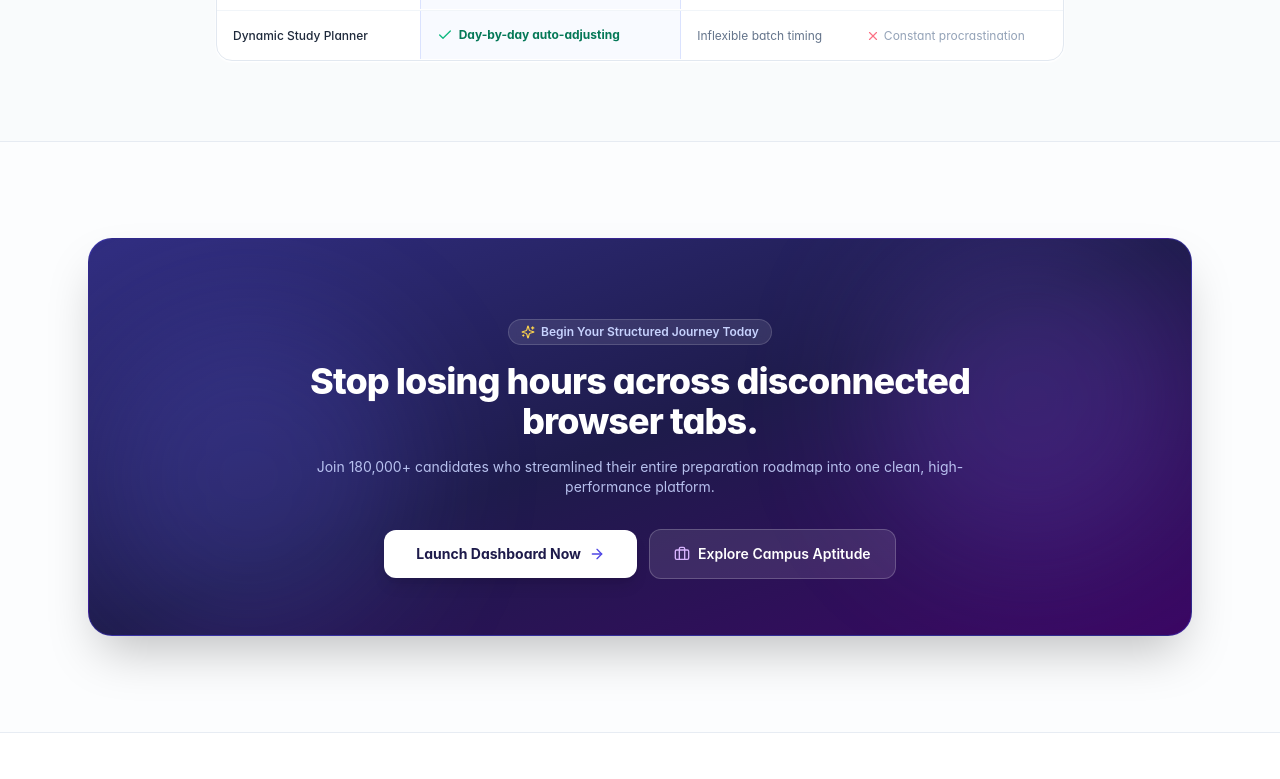
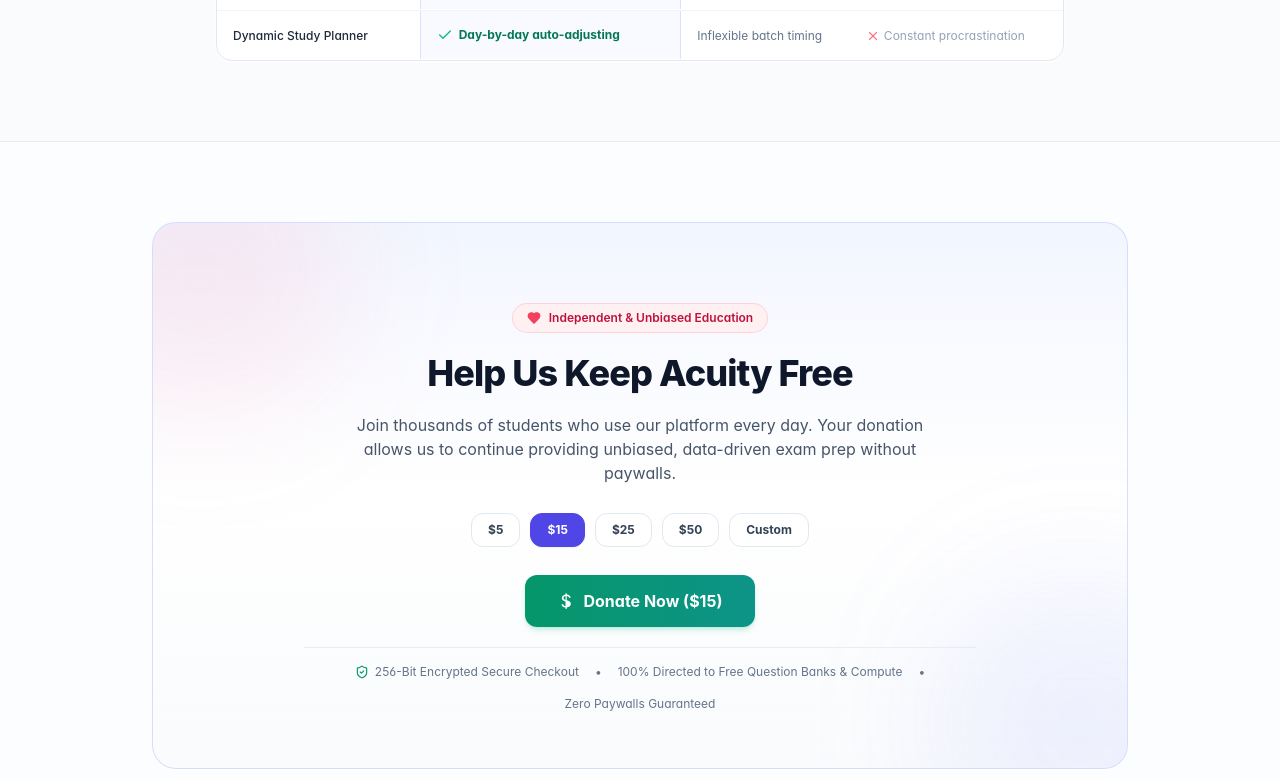
Before and after one commit to Christopher-91/Exam_prep, a Next.js app: page / in a window 1280 px wide. Shown: the part 3160-3939 px from the top of the page. Built offline with nearby package versions, Linux system fonts and the light colour scheme.

Commit message:
feat(landing): replace dark CTA with clean, inviting community donation card and Bootstrap currency dollar icon

```diff
--- a/src/components/landing/LandingPage.tsx
+++ b/src/components/landing/LandingPage.tsx
@@ -30,10 +30,12 @@ import {
   BookOpen,
   ShieldCheck,
   Star,
+  Heart,
 } from "lucide-react";
 import { ThemeToggle } from "@/components/common/ThemeToggle";
 import { BRAND_CONFIG } from "@/config/brand.config";
 import { useApp } from "@/context/AppContext";
+import { Modal } from "@/components/common/Modal";
 
 export function LandingPage() {
   const router = useRouter();
@@ -45,6 +47,12 @@ export function LandingPage() {
   const [selectedDuration, setSelectedDuration] = useState("30 days");
   const [activeSheetTab, setActiveSheetTab] = useState<"sat" | "jee" | "gre" | "neet" | "aptitude">("sat");
   const [exploreMenuOpen, setExploreMenuOpen] = useState(false);
+
+  // Donation state
+  const [showDonateModal, setShowDonateModal] = useState(false);
+  const [selectedAmount, setSelectedAmount] = useState<number | "custom">(15);
+  const [customAmount, setCustomAmount] = useState<string>("");
+  const [donationSubmitted, setDonationSubmitted] = useState(false);
 
   // Topics for the right-hand hero widget with semantic vibrant color accents
   const undergradTopics = [
@@ -953,47 +961,225 @@ export function LandingPage() {
         </div>
       </section>
 
-      {/* ================= 7. VIBRANT GRADIENT CALL TO ACTION ================= */}
-      <section className="py-16 md:py-24 max-w-6xl mx-auto px-4 sm:px-6">
-        <div className="rounded-3xl bg-gradient-to-br from-indigo-900 via-indigo-950 to-purple-950 text-white p-8 md:p-14 text-center relative overflow-hidden shadow-2xl space-y-6 border border-indigo-700/50">
-          {/* Ambient Glows */}
-          <div className="absolute top-0 right-0 w-80 h-80 bg-violet-500/20 rounded-full blur-3xl pointer-events-none" />
-          <div className="absolute bottom-0 left-0 w-80 h-80 bg-indigo-500/20 rounded-full blur-3xl pointer-events-none" />
+      {/* ================= 7. COMMUNITY MISSION & DONATION ================= */}
+      <section className="py-16 md:py-20 max-w-5xl mx-auto px-4 sm:px-6">
+        <div className="rounded-3xl bg-gradient-to-b from-indigo-50/70 via-white to-slate-50/80 dark:from-[#131522] dark:via-[#11131c] dark:to-[#161424] border border-indigo-200/70 dark:border-indigo-900/40 p-8 sm:p-12 md:p-14 text-center relative overflow-hidden shadow-card space-y-6">
+          {/* Subtle warm ambient glow behind the card */}
+          <div className="absolute -top-24 -left-24 w-72 h-72 bg-rose-400/10 rounded-full blur-3xl pointer-events-none" />
+          <div className="absolute -bottom-24 -right-24 w-72 h-72 bg-indigo-400/10 rounded-full blur-3xl pointer-events-none" />
 
-          <div className="relative z-10 space-y-4 max-w-2xl mx-auto">
-            <span className="inline-flex items-center gap-1.5 px-3 py-1 rounded-full bg-white/10 text-indigo-200 text-xs font-semibold backdrop-blur-sm border border-white/15">
-              <Sparkles className="w-3.5 h-3.5 text-amber-300" />
-              <span>Begin Your Structured Journey Today</span>
-            </span>
+          <div className="relative z-10 space-y-5 max-w-2xl mx-auto">
+            {/* Top Mission Pill */}
+            <div className="inline-flex items-center gap-2 px-3.5 py-1.5 rounded-full bg-rose-50 dark:bg-rose-950/40 border border-rose-200/80 dark:border-rose-900/60 text-xs font-semibold text-rose-700 dark:text-rose-300 shadow-2xs">
+              <Heart className="w-3.5 h-3.5 fill-rose-500 text-rose-500" />
+              <span>Independent & Unbiased Education</span>
+            </div>
 
-            <h2 className="text-2xl sm:text-4xl font-extrabold tracking-tight leading-tight">
-              Stop losing hours across disconnected browser tabs.
+            {/* Heading requested by the user */}
+            <h2 className="text-2xl sm:text-3xl md:text-4xl font-extrabold tracking-tight text-slate-900 dark:text-white leading-tight">
+              Help Us Keep Acuity Free
             </h2>
 
-            <p className="text-xs sm:text-sm text-indigo-200/90 leading-relaxed">
-              Join 180,000+ candidates who streamlined their entire preparation roadmap into one clean, high-performance platform.
+            {/* Description requested by the user */}
+            <p className="text-sm sm:text-base text-slate-600 dark:text-slate-300 leading-relaxed max-w-xl mx-auto">
+              Join thousands of students who use our platform every day. Your donation allows us to continue providing unbiased, data-driven exam prep without paywalls.
             </p>
 
-            <div className="pt-4 flex flex-col sm:flex-row items-center justify-center gap-3">
+            {/* Quick-select donation amounts */}
+            <div className="flex flex-wrap items-center justify-center gap-2.5 pt-2">
+              {[5, 15, 25, 50].map((amt) => (
+                <button
+                  key={amt}
+                  type="button"
+                  onClick={() => {
+                    setSelectedAmount(amt);
+                    setCustomAmount("");
+                  }}
+                  className={`px-4 py-2 rounded-xl text-xs font-bold transition-all border ${
+                    selectedAmount === amt
+                      ? "bg-indigo-600 text-white border-indigo-600 shadow-sm"
+                      : "bg-white dark:bg-[#181a24] text-slate-700 dark:text-slate-200 border-slate-200 dark:border-slate-800 hover:border-slate-300 hover:bg-slate-50"
+                  }`}
+                >
+                  ${amt}
+                </button>
+              ))}
+
               <button
-                onClick={() => router.push(isAuthenticated ? "/dashboard" : "/signup")}
-                className="w-full sm:w-auto px-8 py-3.5 rounded-xl bg-white hover:bg-slate-100 text-indigo-950 font-bold text-xs sm:text-sm transition-all shadow-lg flex items-center justify-center gap-2"
+                type="button"
+                onClick={() => setSelectedAmount("custom")}
+                className={`px-4 py-2 rounded-xl text-xs font-bold transition-all border ${
+                  selectedAmount === "custom"
+                    ? "bg-indigo-600 text-white border-indigo-600 shadow-sm"
+                    : "bg-white dark:bg-[#181a24] text-slate-700 dark:text-slate-200 border-slate-200 dark:border-slate-800 hover:border-slate-300 hover:bg-slate-50"
+                }`}
               >
-                <span>{isAuthenticated ? "Launch Dashboard Now" : "Create Free Candidate Account"}</span>
-                <ArrowRight className="w-4 h-4 text-indigo-600" />
+                Custom
               </button>
+            </div>
 
-              <Link
-                href="/aptitude-practice"
-                className="w-full sm:w-auto px-6 py-3.5 rounded-xl bg-white/10 hover:bg-white/20 text-white font-semibold text-xs sm:text-sm transition-all border border-white/20 flex items-center justify-center gap-2"
+            {selectedAmount === "custom" && (
+              <div className="max-w-xs mx-auto pt-1">
+                <div className="relative">
+                  <span className="absolute left-3 top-2 text-slate-400 font-bold text-sm">$</span>
+                  <input
+                    type="number"
+                    min="1"
+                    placeholder="Enter custom amount"
+                    value={customAmount}
+                    onChange={(e) => setCustomAmount(e.target.value)}
+                    className="w-full pl-8 pr-3 py-2 text-xs rounded-lg border border-slate-300 dark:border-slate-700 bg-white dark:bg-[#161822] text-slate-900 dark:text-white outline-none focus:border-indigo-500"
+                  />
+                </div>
+              </div>
+            )}
+
+            {/* Donate Now Button with Bootstrap Currency Dollar Icon */}
+            <div className="pt-2">
+              <button
+                type="button"
+                onClick={() => setShowDonateModal(true)}
+                className="w-full sm:w-auto px-8 py-3.5 rounded-xl bg-gradient-to-r from-emerald-600 to-teal-600 hover:from-emerald-700 hover:to-teal-700 text-white font-bold text-sm sm:text-base transition-all shadow-md shadow-emerald-500/20 inline-flex items-center justify-center gap-2 hover:scale-[1.02] active:scale-[0.98]"
               >
-                <Briefcase className="w-4 h-4 text-purple-300" />
-                <span>Explore Campus Aptitude</span>
-              </Link>
+                {/* Official Bootstrap Currency Dollar Icon */}
+                <svg
+                  xmlns="http://www.w3.org/2000/svg"
+                  width="18"
+                  height="18"
+                  fill="currentColor"
+                  className="bi bi-currency-dollar shrink-0"
+                  viewBox="0 0 16 16"
+                >
+                  <path d="M4 10.781c.148 1.667 1.513 2.85 3.591 3.003V15h1.043v-1.216c2.27-.179 3.678-1.438 3.678-3.3 0-1.59-.947-2.51-2.956-3.028l-.722-.187V3.467c1.122.11 1.879.714 2.07 1.616h1.47c-.166-1.6-1.54-2.748-3.54-2.875V1H7.591v1.233c-1.939.23-3.27 1.472-3.27 3.156 0 1.454.966 2.483 2.661 2.917l.61.162v4.031c-1.149-.17-1.94-.8-2.131-1.718zm3.391-3.836c-1.253-.33-1.62-.777-1.62-1.603 0-.933.727-1.64 1.848-1.777v3.38zm1.043 1.956v3.428c1.378-.152 1.97-.837 1.97-1.748 0-.968-.617-1.523-1.97-1.68z" />
+                </svg>
+                <span>
+                  Donate Now
+                  {selectedAmount !== "custom" && ` ($${selectedAmount})`}
+                  {selectedAmount === "custom" && customAmount && ` ($${customAmount})`}
+                </span>
+              </button>
+            </div>
+
+            {/* Trust and Transparency Footnotes */}
+            <div className="flex flex-wrap items-center justify-center gap-4 text-slate-500 dark:text-slate-400 text-xs pt-4 border-t border-slate-200/70 dark:border-slate-800">
+              <span className="flex items-center gap-1.5">
+                <ShieldCheck className="w-3.5 h-3.5 text-emerald-600 dark:text-emerald-400" />
+                <span>256-Bit Encrypted Secure Checkout</span>
+              </span>
+              <span>•</span>
+              <span>100% Directed to Free Question Banks & Compute</span>
+              <span>•</span>
+              <span>Zero Paywalls Guaranteed</span>
             </div>
           </div>
         </div>
       </section>
+
+      {/* Donation Modal */}
+      <Modal
+        isOpen={showDonateModal}
+        onClose={() => {
+          setShowDonateModal(false);
+          setDonationSubmitted(false);
+        }}
+        title="Support Acuity's Open Education Mission"
+        description="Your contribution keeps comprehensive standardized preparation free for all students."
+        maxWidth="md"
+      >
+        <div className="space-y-4 pt-2 text-xs">
+          {!donationSubmitted ? (
+            <>
+              <div className="p-4 rounded-xl bg-slate-50 dark:bg-[#12141c] border border-slate-200 dark:border-slate-800 flex items-center justify-between">
+                <div>
+                  <span className="text-slate-400 block text-[10px] uppercase font-bold">Contribution Amount</span>
+                  <span className="text-xl font-extrabold text-slate-900 dark:text-white">
+                    ${selectedAmount === "custom" ? customAmount || "15" : selectedAmount} USD
+                  </span>
+                </div>
+                <div className="w-9 h-9 rounded-lg bg-emerald-50 dark:bg-emerald-950/50 text-emerald-600 flex items-center justify-center font-bold">
+                  <Heart className="w-5 h-5 fill-emerald-600 text-emerald-600" />
+                </div>
+              </div>
+
+              <div className="space-y-2">
+                <label className="font-semibold text-slate-700 dark:text-slate-300 block">Select Payment Method</label>
+                <div className="grid grid-cols-3 gap-2">
+                  {["Credit Card", "UPI / GPay", "PayPal"].map((method, idx) => (
+                    <button
+                      key={method}
+                      type="button"
+                      className={`p-2.5 rounded-lg border text-center font-semibold text-xs ${
+                        idx === 0
+                          ? "border-indigo-600 bg-indigo-50/50 dark:bg-indigo-950/30 text-indigo-700 dark:text-indigo-300"
+                          : "border-slate-200 dark:border-slate-800 text-slate-600 dark:text-slate-400 hover:bg-slate-50"
+                      }`}
+                    >
+                      {method}
+                    </button>
+                  ))}
+                </div>
+              </div>
+
+              <div className="space-y-2 pt-1">
+                <label className="font-semibold text-slate-700 dark:text-slate-300 block">Contributor Name (Optional)</label>
+                <input
+                  type="text"
+                  placeholder="Anonymous Student / Supporter"
+                  className="w-full px-3 py-2 text-xs rounded-lg border border-slate-200 dark:border-slate-800 bg-white dark:bg-[#161822] text-slate-900 dark:text-white outline-none focus:border-indigo-500"
+                />
+              </div>
+
+              <div className="pt-2">
+                <button
+                  type="button"
+                  onClick={() => {
+                    setDonationSubmitted(true);
+                    try {
+                      const confetti = require("canvas-confetti");
+                      confetti({ particleCount: 80, spread: 70, origin: { y: 0.6 } });
+                    } catch (e) {}
+                  }}
+                  className="w-full py-3 rounded-xl bg-emerald-600 hover:bg-emerald-700 text-white font-bold text-xs shadow-md transition-colors flex items-center justify-center gap-1.5"
+                >
+                  <svg
+                    xmlns="http://www.w3.org/2000/svg"
+                    width="16"
+                    height="16"
+                    fill="currentColor"
+                    className="bi bi-currency-dollar shrink-0"
+                    viewBox="0 0 16 16"
+                  >
+                    <path d="M4 10.781c.148 1.667 1.513 2.85 3.591 3.003V15h1.043v-1.216c2.27-.179 3.678-1.438 3.678-3.3 0-1.59-.947-2.51-2.956-3.028l-.722-.187V3.467c1.122.11 1.879.714 2.07 1.616h1.47c-.166-1.6-1.54-2.748-3.54-2.875V1H7.591v1.233c-1.939.23-3.27 1.472-3.27 3.156 0 1.454.966 2.483 2.661 2.917l.61.162v4.031c-1.149-.17-1.94-.8-2.131-1.718zm3.391-3.836c-1.253-.33-1.62-.777-1.62-1.603 0-.933.727-1.64 1.848-1.777v3.38zm1.043 1.956v3.428c1.378-.152 1.97-.837 1.97-1.748 0-.968-.617-1.523-1.97-1.68z" />
+                  </svg>
+                  <span>Complete ${selectedAmount === "custom" ? customAmount || "15" : selectedAmount} Contribution</span>
+                </button>
+              </div>
+            </>
+          ) : (
+            <div className="py-6 text-center space-y-3">
+              <div className="w-12 h-12 rounded-full bg-emerald-100 text-emerald-600 flex items-center justify-center mx-auto">
+                <CheckCircle2 className="w-6 h-6 text-emerald-600" />
+              </div>
+              <h4 className="text-base font-bold text-slate-900 dark:text-white">Thank You for Your Generosity!</h4>
+              <p className="text-xs text-slate-500 max-w-sm mx-auto leading-relaxed">
+                Your support ensures Acuity remains 100% open and accessible for candidates around the world. A receipt has been issued to your browser.
+              </p>
+              <div className="pt-2">
+                <button
+                  type="button"
+                  onClick={() => {
+                    setShowDonateModal(false);
+                    setDonationSubmitted(false);
+                  }}
+                  className="px-6 py-2 rounded-lg bg-slate-900 text-white font-semibold text-xs"
+                >
+                  Close
+                </button>
+              </div>
+            </div>
+          )}
+        </div>
+      </Modal>
 
       {/* ================= 8. CLEAN FOOTER ================= */}
       <footer className="py-12 bg-white dark:bg-[#0c0d12] text-xs text-slate-500 dark:text-slate-400 border-t border-slate-200/80 dark:border-slate-800">
```
